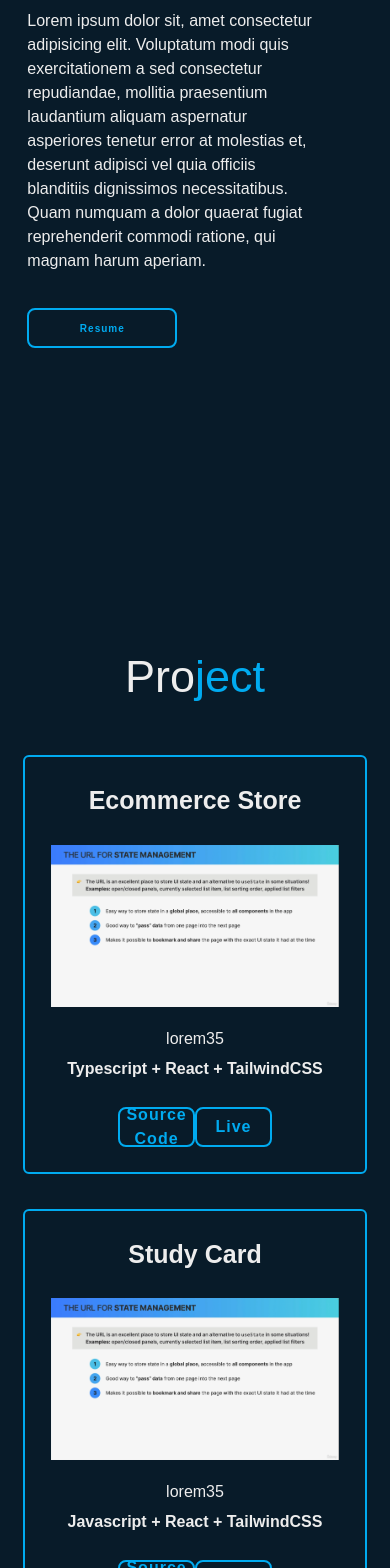
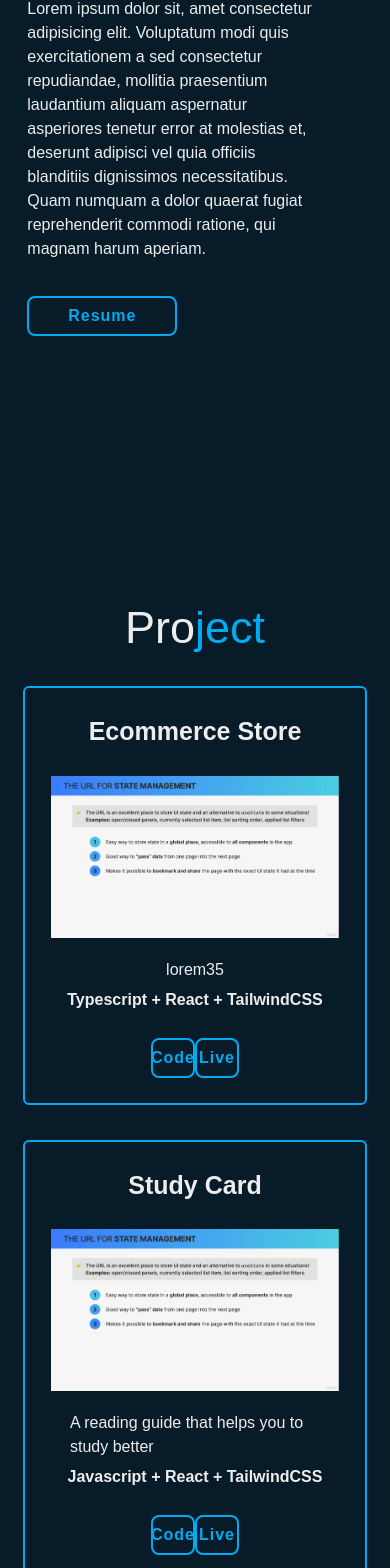
Before and after one commit to LolaVictoria/Portfolio, a React (Vite) app: page / in a window 390 px wide. Shown: the part 364-1932 px from the top of the page. Built offline with nearby package versions, Linux system fonts and the light colour scheme.

Commit message:
rectification

```diff
--- a/src/components/navbar.module.css
+++ b/src/components/navbar.module.css
@@ -80,6 +80,7 @@
     height: 100vh;
     z-index: 100;
 
+
     @media (min-width: 770px) {
         display: none;
     }
--- a/src/components/project.jsx
+++ b/src/components/project.jsx
@@ -18,17 +18,17 @@ const  Project = () => {
 
                <ProjectComponent
                      title="Study Card"
-                     about="lorem35"
+                     about="A reading guide that helps you to study better"
                      tools="Javascript + React + TailwindCSS"/>
 
                <ProjectComponent
                      title="Quiz"
-                     about="lorem35"
+                     about="A Quiz App"
                      tools="Javascript + React + CSS"/>
 
                <ProjectComponent
                      title="Portfolio Website"
-                     about="lorem35"
+                     about="My Portfolio Website"
                      tools="Javascript + React + CSS"/>
             </div>
         </section>
--- a/src/components/projectComponent.jsx
+++ b/src/components/projectComponent.jsx
@@ -16,7 +16,7 @@ const ProjectComponent = ({about, title, tools}) => {
                     <p className={styles.tools}>{tools}</p>
                     <div className={styles.btndiv}>
                    <button className={styles.btn}>
-                    <Link to="/">Source Code</Link>
+                    <Link to="/">Code</Link>
                    </button>
                    <button className={styles.btn}>
                     <Link to="/">Live</Link>
--- a/src/index.css
+++ b/src/index.css
@@ -37,7 +37,7 @@ body {
 
     @media(max-width: 768px) {
         font-size: 4.5rem;
-        margin-bottom: 4.5rem;
+        margin-bottom: 2.5rem;
     }
 
 }
@@ -52,7 +52,7 @@ section {
     /* padding: 10rem 4% 2rem; */
 
     @media(max-width: 768px) {
-        padding: 7.5rem 6%;
+        padding: 2.6rem 6%;
     }
 
 
--- a/src/pages/home.module.css
+++ b/src/pages/home.module.css
@@ -6,7 +6,7 @@
     overflow: hidden;
 
     @media (max-width: 768px) {
-        padding: 6rem 7% 8rem;
+        padding: 3.5rem 7% 8rem;
         flex-direction: row;
     }
 
@@ -74,7 +74,8 @@
     /* background: var(--main-color); */
     border: .2rem solid var(--main-color);
     border-radius: .8rem;
-    font-weight: 900;
+    font-weight: 700;
+    font-size: 16px;
     letter-spacing: .1rem;
     /* color: var(--bg-color ); */
     color: var(--main-color);
```
